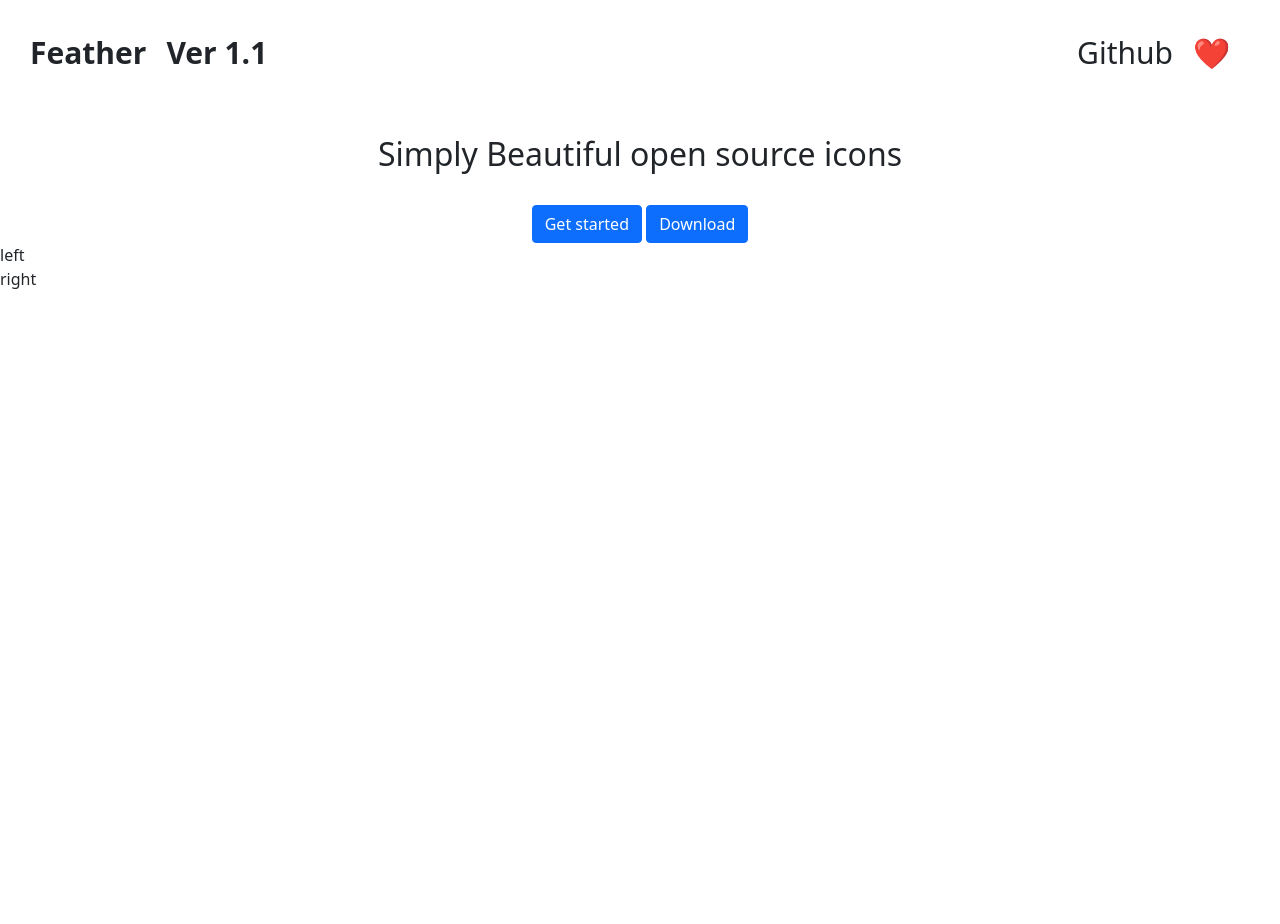
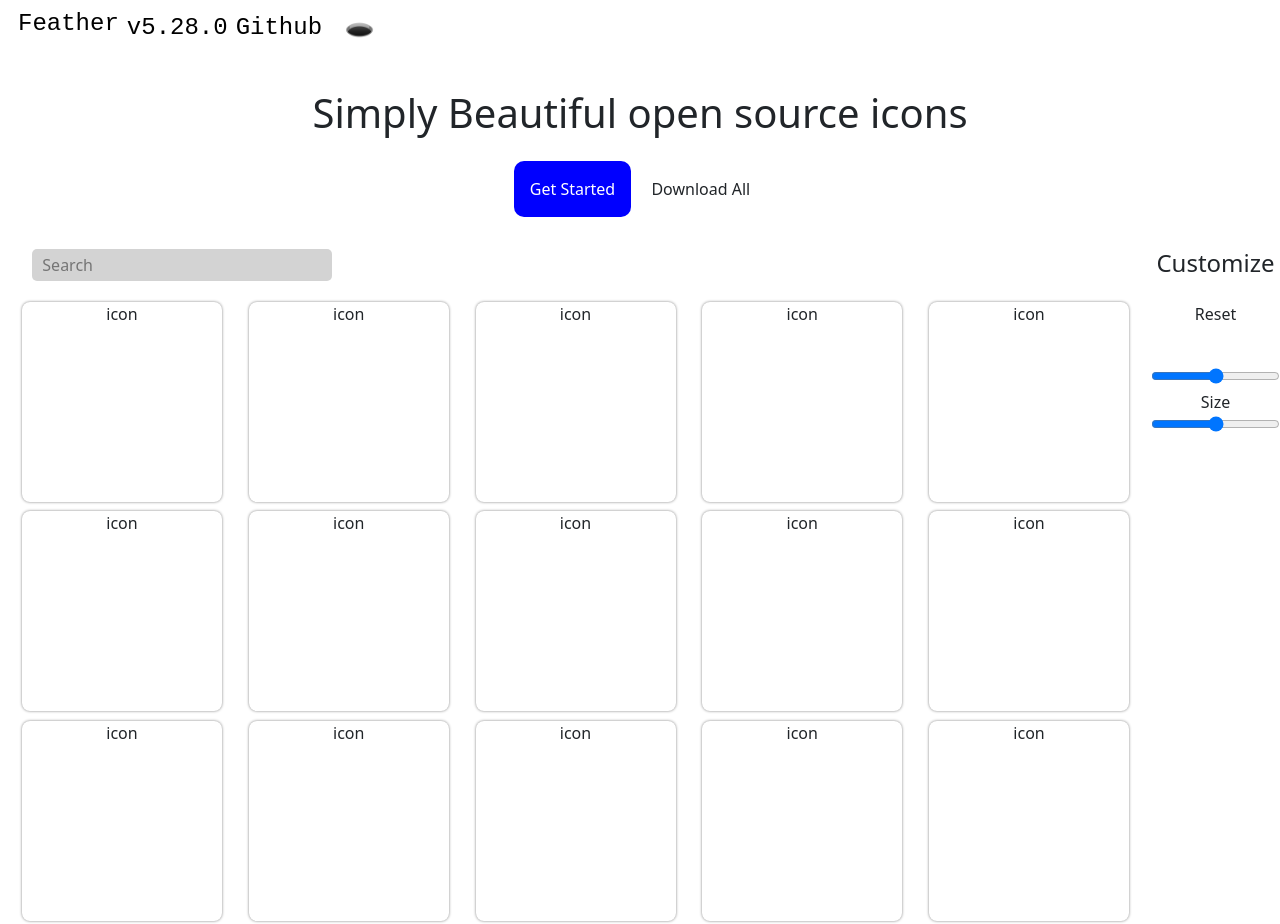
Before and after one commit to rongjuni/MimicWebsite_StudyProject, a plain HTML site: page index.html in a window 1280 px wide. Shown: the top 924 px of the page. Before the commit the page ends 800 px from the top, so only its background shows below. Drawn offline with nearby package versions, Linux system fonts and the light colour scheme.

Commit message:
website copying update

```diff
--- a/index.html
+++ b/index.html
@@ -9,27 +9,77 @@
     <title>Pheather</title>
 </head>
 <body>
-    <div class="header">
-        <div class="firstBox">
-            <span>Feather</span><span>Ver 1.1</span>
-        </div>
-        <div class="secondBox">
-            <span class="span">Github</span><span>❤️</span>
-        </div>
-    </div>
+    <main class="grid">
+        <header class="header">
+            <div class="title">
+                <h1>Feather</h1>
+                <span class="version">v5.28.0</span>
+            </div>
+            <div class="github">
+                <a href="github.com">Github</a>
+                <a>🕳️</a>
+            </div>
+        </header>
 
-    <div class="second-container">
-        <h2>Simply Beautiful open source icons</h2>
-        <div>
-            <button type="button" class="btn btn-primary">Get started</button>
-            <button type="button" class="btn btn-primary">Download</button>
-        </div>
-    </div>
 
-    <div>
-    <div>left     </div>
-    <div>right     </div>
-    </div>
+        <section class="jumbotron">
+            <h2 class="heading">Simply Beautiful open source icons</h2>
+            <div class="heading-btn-container">
+                <button class="get-started-btn btn">Get Started</button>
+                <button class="download-all-btn btn">Download All</button>
+            </div>
+        </section>
 
-</body>
+        <article>
+        <section class="icons">
+            <div class="iconsearch">
+                <input type="text" name="search-box" id="search-box" placeholder="  Search"></input>
+            </div>
+
+            <div class="icons-container">
+                <div class="icon-item">icon</div>
+                <div class="icon-item">icon</div>
+                <div class="icon-item">icon</div>
+                <div class="icon-item">icon</div>
+                <div class="icon-item">icon</div>
+                <div class="icon-item">icon</div>
+                <div class="icon-item">icon</div>
+                <div class="icon-item">icon</div>
+                <div class="icon-item">icon</div>
+                <div class="icon-item">icon</div>
+                <div class="icon-item">icon</div>
+                <div class="icon-item">icon</div>
+                <div class="icon-item">icon</div>
+                <div class="icon-item">icon</div>
+                <div class="icon-item">icon</div>
+                <div class="icon-item">icon</div>
+                <div class="icon-item">icon</div>
+                <div class="icon-item">icon</div>
+                <div class="icon-item">icon</div>
+                <div class="icon-item">icon</div>
+                <div class="icon-item">icon</div>
+                <div class="icon-item">icon</div>
+                <div class="icon-item">icon</div>
+                <div class="icon-item">icon</div>
+            </div>
+        </section>
+
+        <section class="icons-customize-container">
+            <div class="grid-item">
+                <h4>Customize</h4>
+                <button class="btn">Reset</button>
+            </div>
+            <div class="grid-item">
+                <label for="icon-size"></label>
+                <input type="range" name="icon-size" id="icon-size-range" />
+            </div>
+            <div class="grid-item">
+                <label for="icon-size">Size</label>
+                <input type="range" name="icon-size" id="icon-size-range">
+            </div>
+        </section>
+
+        </main>
+    </article>
+    </body>
 </html>
--- a/style.css
+++ b/style.css
@@ -1,40 +1,117 @@
-.header {
-  display: flex;
-  justify-content: space-around;
-}
-
-.firstBox {
-  width: 50%;
-  margin-left: 5%;
-  font-size: large;
-  font-weight: 700;
-}
-
-.firstBox {
-  margin: 30px;
-}
-
-.firstBox span {
-  font-size: 30px;
-  margin: 0 20px 0 0;
-}
-
-.secondBox {
-  width: 50%;
-  text-align: right;
-  margin: 30px;
-}
-
-.secondBox span {
-  font-size: 30px;
-  margin: 0 20px 0 0;
-}
-
-.second-container {
+body {
   text-align: center;
 }
 
-.second-container h2 {
-  height: 40px;
-  margin: 30px;
+.header {
+  font-size: 1.5rem;
+  display: flex;
+  margin: 10px;
+  color: black;
+  font-family: "Courier New", Courier, monospace;
 }
+
+.title {
+  display: flex;
+  font-size: 1.5rem;
+  justify-content: left;
+  margin: 0;
+}
+
+.title h1,
+.title .version {
+  font-size: 1.5rem;
+  text-align: left;
+  margin-left: 0.5rem;
+  align-items: center;
+}
+
+.github {
+  font-size: 1.5rem;
+}
+
+.github a {
+  margin-left: 0.5rem;
+}
+
+header div a {
+  color: black;
+  text-decoration: none;
+}
+
+.jumbotron {
+  display: flex;
+  flex-direction: column;
+  justify-content: center;
+  min-height: 5rem;
+  height: fit-content;
+  width: 100%;
+  padding: 2rem;
+}
+
+.btn {
+  padding: 1rem;
+  border: 0 solid transparent;
+  border-radius: 10px;
+}
+
+.get-started-btn {
+  color: white;
+  background-color: blue;
+}
+
+.heading {
+  font-size: 40px;
+  font-weight: 200;
+  text-align: center;
+  margin-bottom: 1.5rem;
+}
+
+.icons-container {
+  display: flex;
+  flex-direction: row;
+  justify-content: space-evenly;
+  align-items: flex-start;
+  flex-wrap: wrap;
+}
+
+.icon-item {
+  width: 200px;
+  height: 200px;
+  margin: 0.3rem;
+  border-radius: 8px;
+  border: none;
+  box-shadow: 0px 0px 3px gray;
+}
+
+article {
+  display: flex;
+  flex-direction: row;
+  justify-content: space-between;
+  align-items: flex-start;
+}
+
+.icons-customize-container {
+  flex-grow: 2;
+  display: flex;
+  flex-direction: column;
+  justify-content: flex-start;
+  align-items: stretch;
+}
+
+.icons {
+  flex-grow: 4;
+}
+
+.iconsearch {
+  text-align: left;
+  margin-left: 2rem;
+  margin-bottom: 1rem;
+}
+
+#search-box {
+  background-color: lightgray;
+  border-radius: 5px;
+  border: none;
+  width: 300px;
+  height: 2rem;
+}
```
Also changed, not shown: pikachu.jpg (added).
